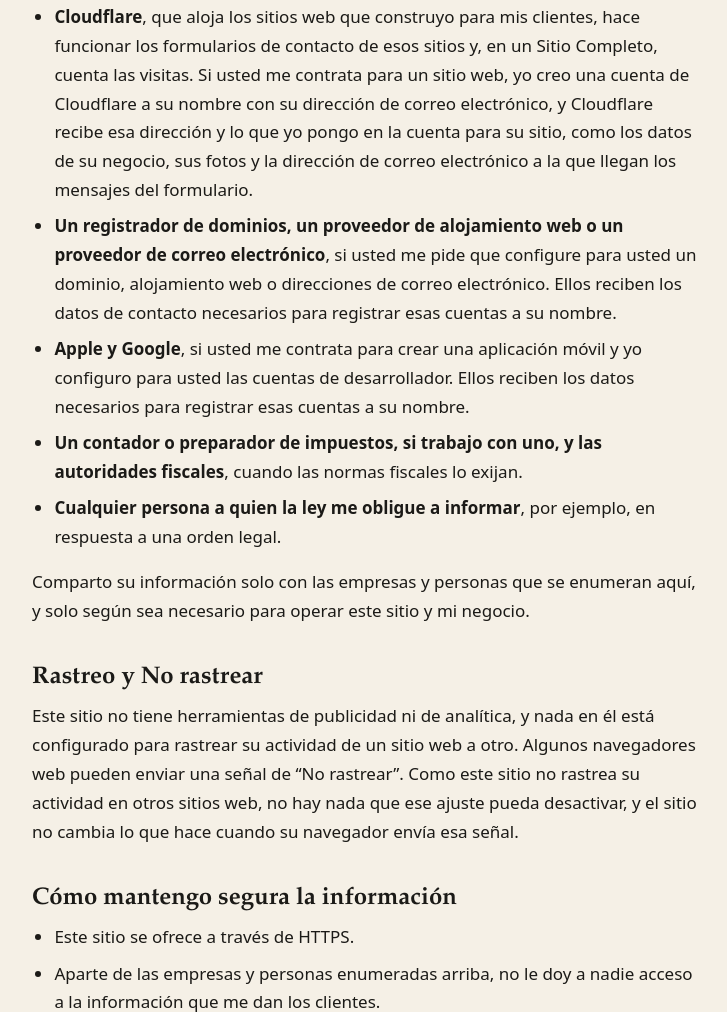
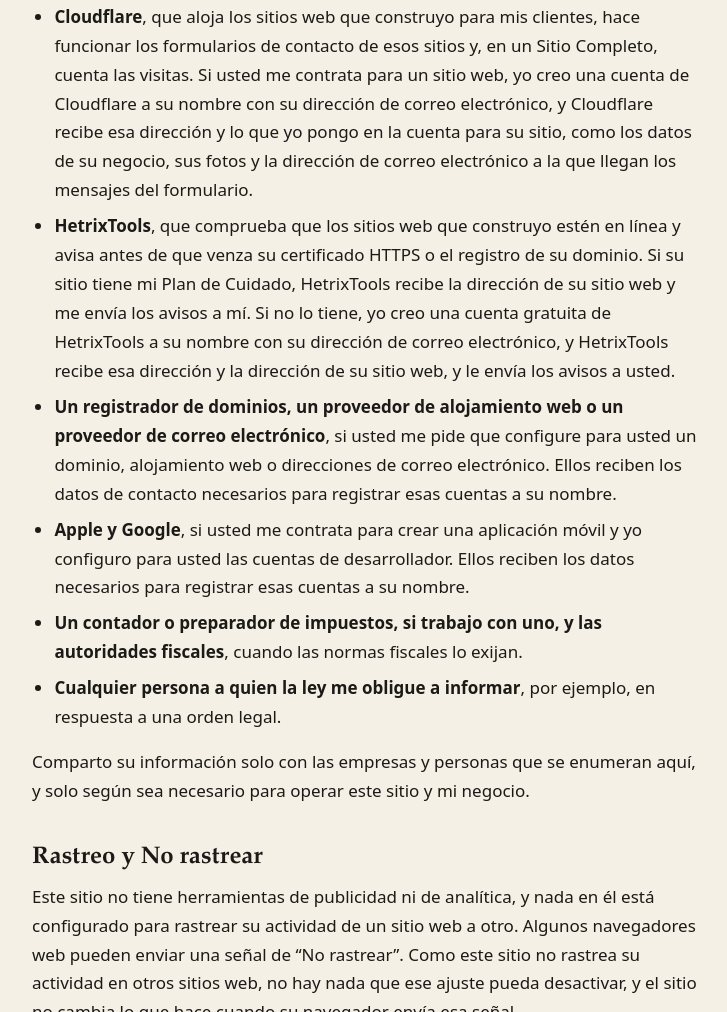
Before and after one commit to arileonboozer/arileonboozer.github.io, a plain HTML site: page es/privacidad.html in a window 1280 px wide. Shown: the part 4529-5541 px from the top of the page, without its empty margins (272-999 px from the left). Drawn offline with Linux system fonts and the light colour scheme.

Commit message:
Add files via upload

```diff
--- a/es/privacidad.html
+++ b/es/privacidad.html
@@ -132,6 +132,7 @@ li{margin-bottom:.45rem}
   <li><strong>GitHub</strong>, que aloja este sitio web.</li>
   <li><strong>Herramientas de IA</strong>, como Claude (de Anthropic) y Codex (de OpenAI), que uso para ayudarme a escribir y revisar código, páginas web e informes, y para ayudarme a llevar mis facturas y registros. Reciben lo que yo introduzco en ellas o les permito leer, que puede incluir partes de lo que usted me envía o me da para un proyecto, los datos de sus facturas y pagos, y los datos de los negocios que uso para mis correos. Cada una lo maneja según su propia política de privacidad.</li>
   <li><strong>Cloudflare</strong>, que aloja los sitios web que construyo para mis clientes, hace funcionar los formularios de contacto de esos sitios y, en un Sitio Completo, cuenta las visitas. Si usted me contrata para un sitio web, yo creo una cuenta de Cloudflare a su nombre con su dirección de correo electrónico, y Cloudflare recibe esa dirección y lo que yo pongo en la cuenta para su sitio, como los datos de su negocio, sus fotos y la dirección de correo electrónico a la que llegan los mensajes del formulario.</li>
+  <li><strong>HetrixTools</strong>, que comprueba que los sitios web que construyo estén en línea y avisa antes de que venza su certificado HTTPS o el registro de su dominio. Si su sitio tiene mi Plan de Cuidado, HetrixTools recibe la dirección de su sitio web y me envía los avisos a mí. Si no lo tiene, yo creo una cuenta gratuita de HetrixTools a su nombre con su dirección de correo electrónico, y HetrixTools recibe esa dirección y la dirección de su sitio web, y le envía los avisos a usted.</li>
   <li><strong>Un registrador de dominios, un proveedor de alojamiento web o un proveedor de correo electrónico</strong>, si usted me pide que configure para usted un dominio, alojamiento web o direcciones de correo electrónico. Ellos reciben los datos de contacto necesarios para registrar esas cuentas a su nombre.</li>
   <li><strong>Apple y Google</strong>, si usted me contrata para crear una aplicación móvil y yo configuro para usted las cuentas de desarrollador. Ellos reciben los datos necesarios para registrar esas cuentas a su nombre.</li>
   <li><strong>Un contador o preparador de impuestos, si trabajo con uno, y las autoridades fiscales</strong>, cuando las normas fiscales lo exijan.</li>
```
